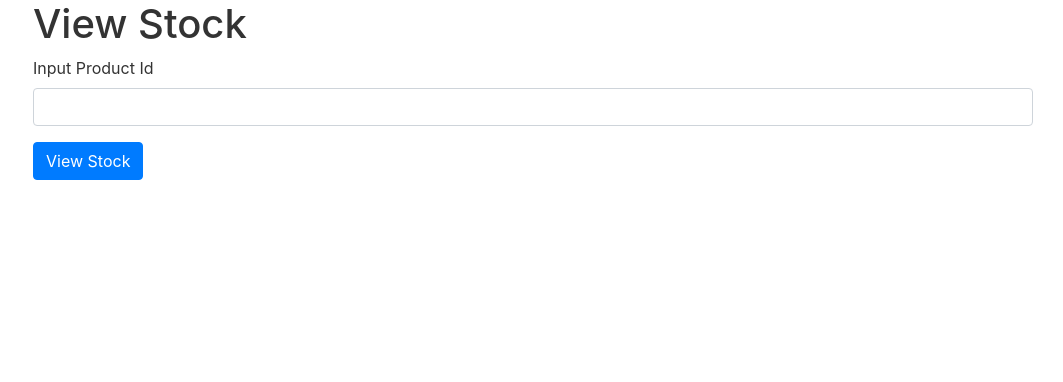
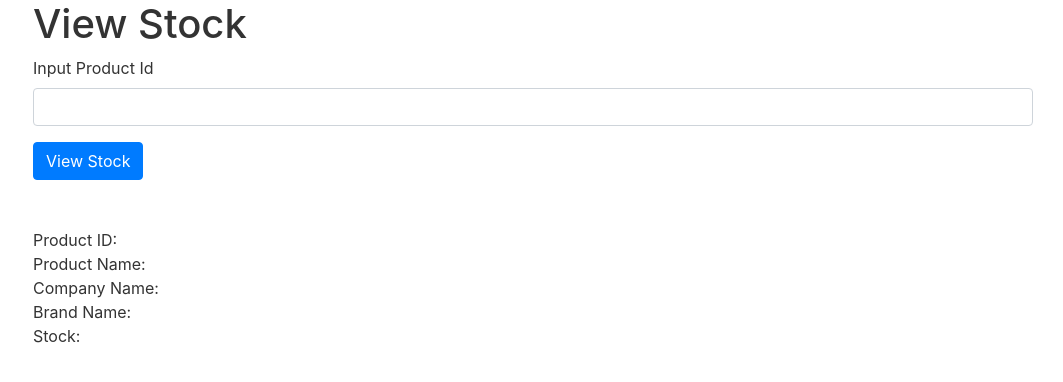
Before and after one commit to thetradecoder/local-shop-manager, a React (Create React App) app: page /view-stock in a window 1280 px wide. Shown: the top 382 px of the page, without its empty margins (217-1280 px from the left). Built offline with nearby package versions, Linux system fonts and the light colour scheme.

Commit message:
local update

```diff
--- a/src/components/view-stock.component.js
+++ b/src/components/view-stock.component.js
@@ -21,7 +21,7 @@ export default function ViewStock(){
     function onSubmitStockQuery(e){
         e.preventDefault();
         axios.get(`http://localhost:5000/view-stock/${productId}/${username}/${userid}`)
-        .then(d=>window.alert(d.data.productName))
+        .then(d=>setProduct(d.data))
         .catch(err=>window.alert(err))
     }
 
@@ -37,6 +37,16 @@ export default function ViewStock(){
                 </div>
                 <button className="btn btn-primary" type="submit">View Stock</button>
             </form>
+            <div className="pt-5">
+                <p>
+                    Product ID: {product.productId}<br/>
+                    Product Name: {product.productName} <br/>
+                    Company Name: {product.companyName} <br/>
+                    Brand Name: {product.brandName} <br/>
+                    Stock: {product.stock}
+                </p>
+
+            </div>
 
         </div>
     );
```
Also changed, not shown: 1 other file (tests, documents, lock files or other folders).
